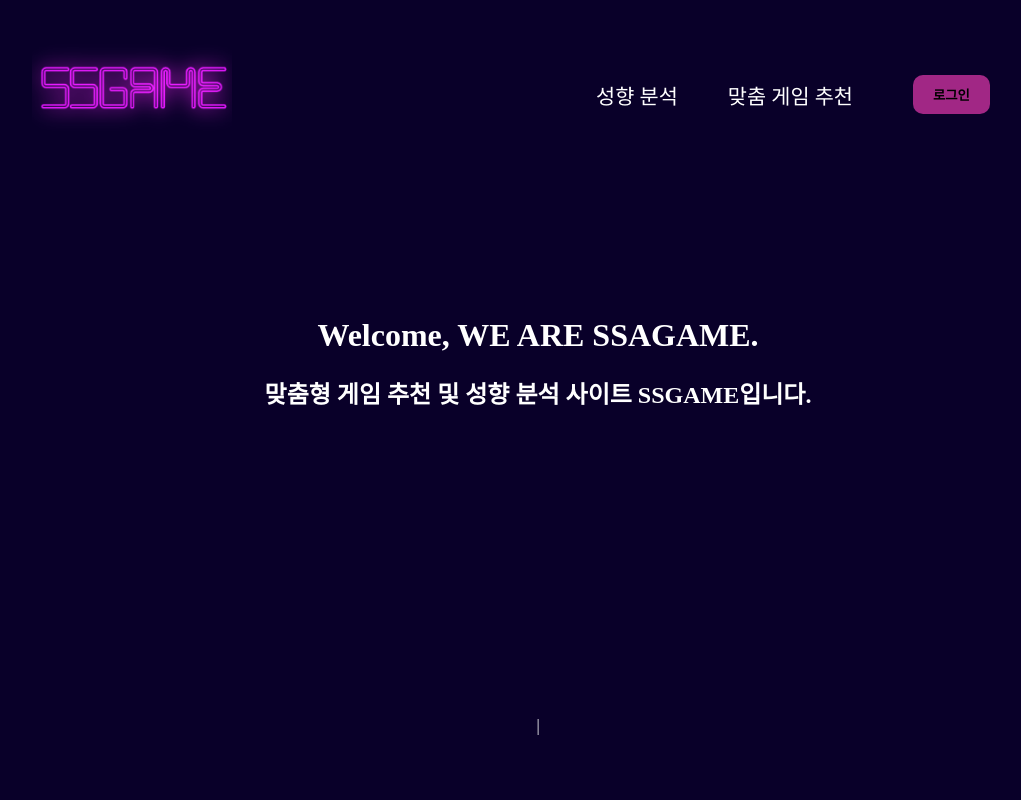
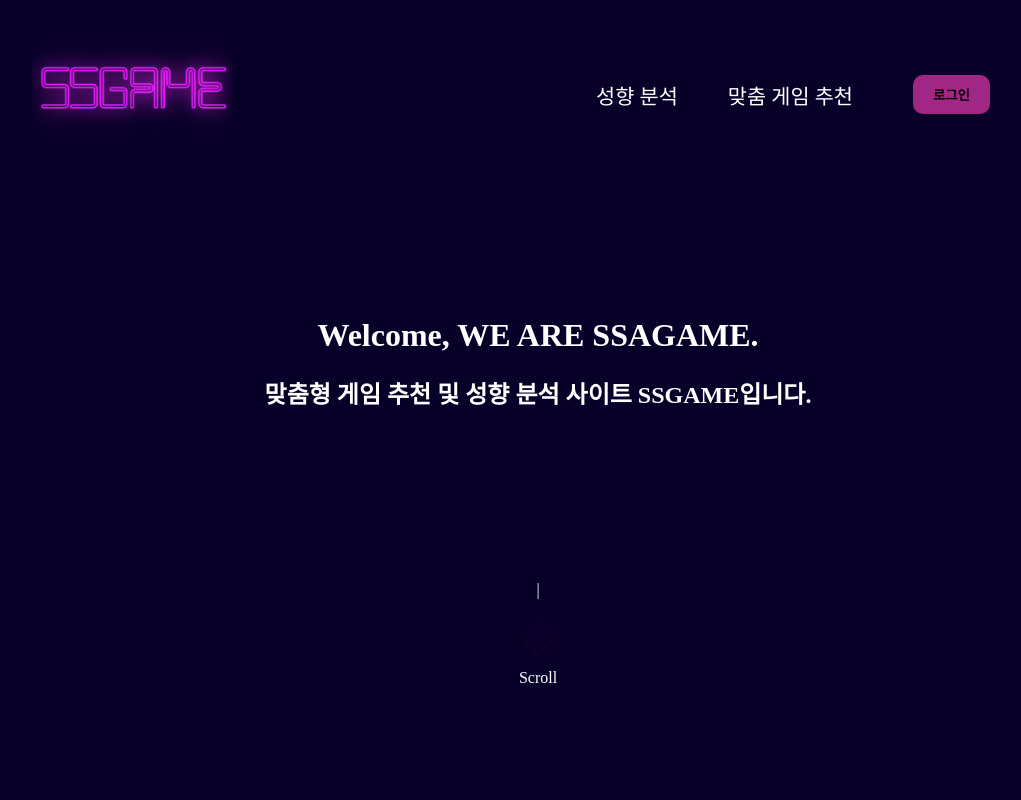
Before and after one commit to SSAFY-siXteam/SSGAME, a React (Create React App) app in the folder frontend/: page / in a window 1280 px wide. Shown: the top 800 px of the page, without its empty margins (102-1123 px from the left). Built offline with nearby package versions, Linux system fonts and the light colour scheme; a web font is replaced by a local one.

Commit message:
#S06P22A306-30 Feat: 스크롤 유도 애니메이션 추가

```diff
--- a/frontend/src/components/organisms/Fade/FadeModule.js
+++ b/frontend/src/components/organisms/Fade/FadeModule.js
@@ -1,7 +1,13 @@
 import React from "react";
 import Fade from "react-reveal/Fade";
 import Bounce from "react-reveal/Bounce";
-import { CenterWrapper, ViewWrapper } from "./style";
+import {
+  CenterWrapper,
+  ViewWrapper,
+  ScrollWrapper,
+  ScrollSpan,
+  MainTitle,
+} from "./style";
 import Typist from "react-typist";
 
 const FadeModule = () => {
@@ -9,11 +15,15 @@ const FadeModule = () => {
     <div>
       <CenterWrapper>
         <Typist>
-          <ViewWrapper>
+          <MainTitle>
             <h1>Welcome, WE ARE SSAGAME.</h1>
             <h2>맞춤형 게임 추천 및 성향 분석 사이트 SSGAME입니다.</h2>
-          </ViewWrapper>
+          </MainTitle>
         </Typist>
+        <div>
+          <ScrollSpan />
+          <ScrollWrapper>Scroll</ScrollWrapper>
+        </div>
         <Fade left>
           <ViewWrapper>
             <h2>내가 매긴 별점을 기반으로,</h2>
--- a/frontend/src/components/organisms/Fade/style.js
+++ b/frontend/src/components/organisms/Fade/style.js
@@ -1,4 +1,4 @@
-import styled from "styled-components";
+import styled, { keyframes } from "styled-components";
 
 export const CenterWrapper = styled.div`
   width: 100%;
@@ -10,6 +10,43 @@ export const ViewWrapper = styled.div`
   vertical-align: middle; */
   margin-top: 20%;
   text-align: center;
-  height: 50vh;
+  height: 40vh;
   /* border: solid white; */
 `;
+
+export const MainTitle = styled(ViewWrapper)`
+  height: 33vh;
+`;
+
+const sdb = keyframes`
+0% {
+    transform: rotate(-45deg) translate(0, 0);
+    opacity: 0;
+  }
+  50% {
+    opacity: 1;
+  }
+  100% {
+    transform: rotate(-45deg) translate(-20px, 20px);
+    opacity: 0;
+  }
+`;
+
+export const ScrollSpan = styled.span`
+  position: absolute;
+
+  left: 50%;
+  width: 24px;
+  height: 24px;
+  margin-left: -12px;
+  border-left: 1px solid #fff;
+  border-bottom: 1px solid #fff;
+  -webkit-transform: rotate(-45deg);
+  transform: rotate(-45deg);
+  animation: ${sdb} 1.5s infinite;
+  box-sizing: border-box;
+`;
+
+export const ScrollWrapper = styled.div`
+  padding-top: 70px;
+`;
```
